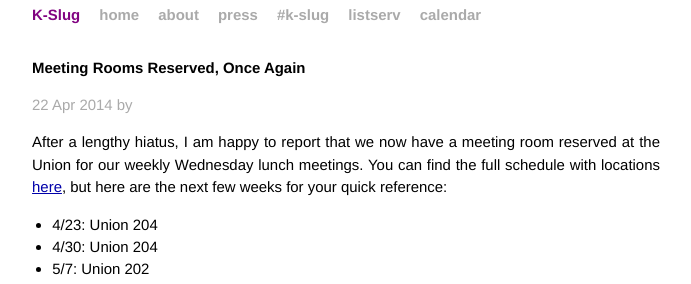
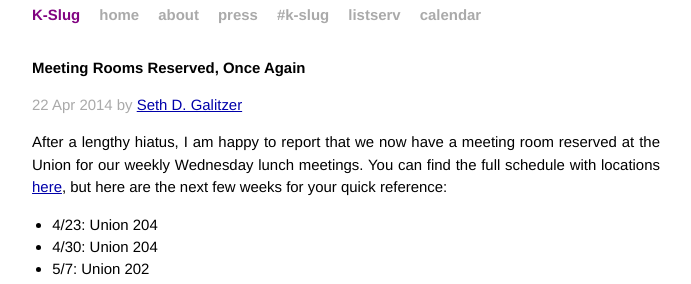
Before and after one commit to k-slug/k-slug.github.io, a Jekyll site: the page built from _posts/2014-04-22-meeting-room-reservations.markdown, in a window 1280 px wide. Shown: the part 171-455 px from the top of the page, without its empty margins (294-985 px from the left). Built offline with Jekyll 4.4.1, drawn with Linux system fonts in a browser that asks for light colours; Markdown is read by kramdown in place of the engine named in the settings; comment, search, counter and statistics services are not loaded.

Commit message:
Add seth as author in config file

```diff
--- a/_config.yml
+++ b/_config.yml
@@ -8,3 +8,6 @@ authors:
     email: brianccain@gmail.com
     twitter: brian_cain
     github: briancain
+  sgsax:
+    display_name: Seth D. Galitzer
+    github: sgsax
```
